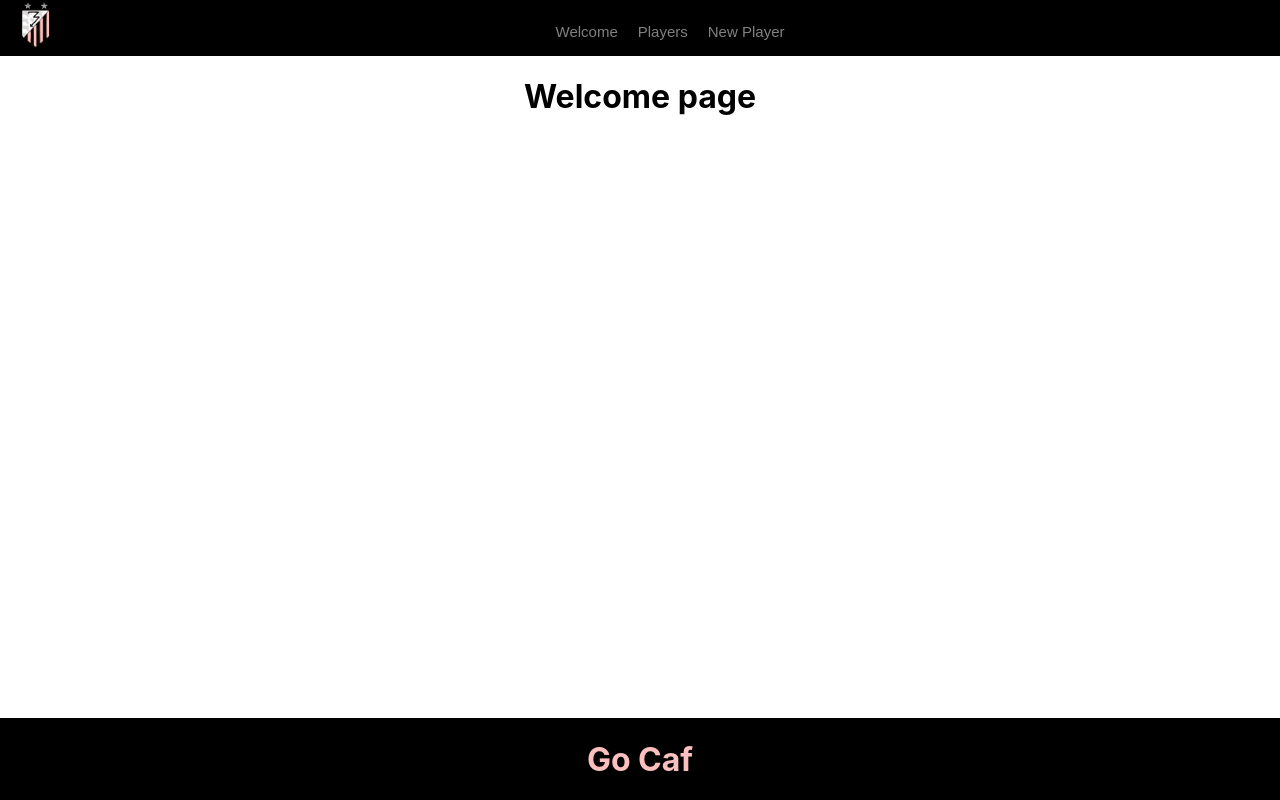
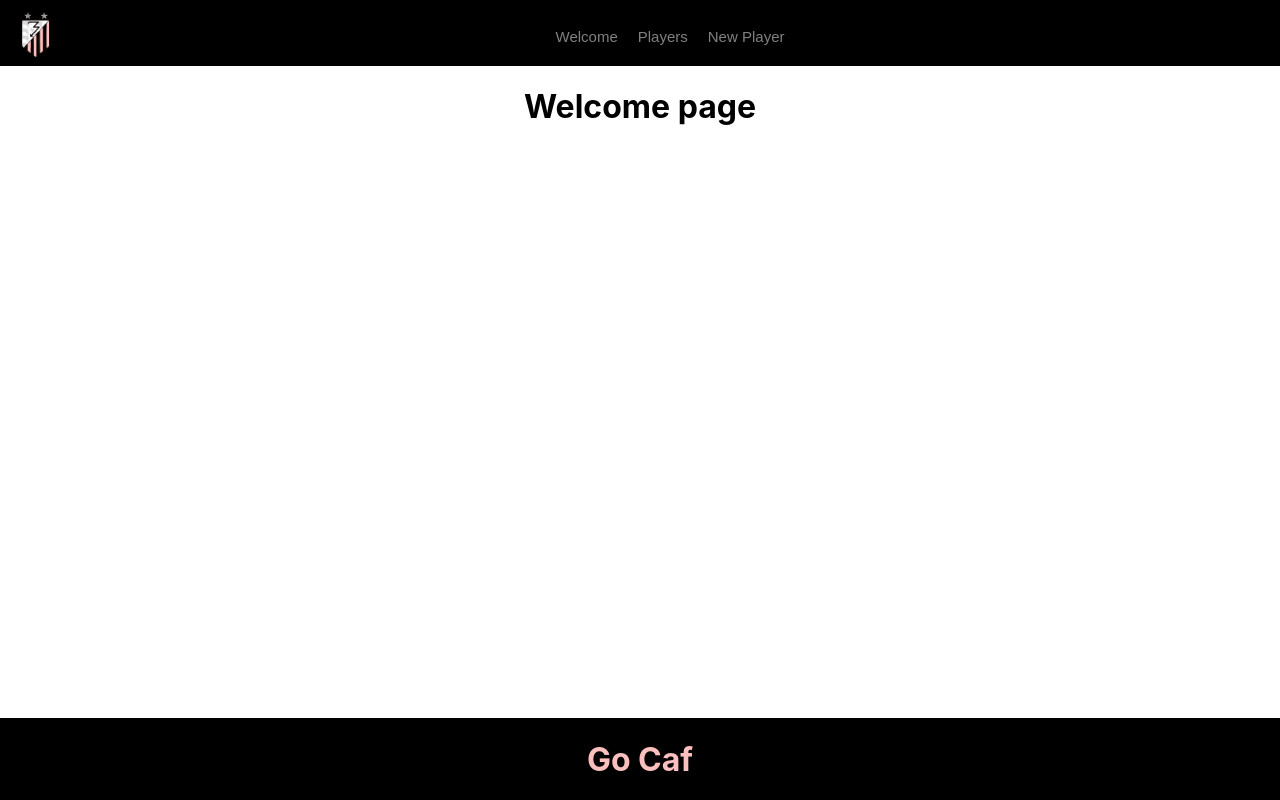
Before and after one commit to nachom12/CAFsite-frontend, a React (Create React App) app in the folder cafsite/: page / in a window 1280 px wide. Built offline with nearby package versions, Linux system fonts and the light colour scheme.

Commit message:
hotfix: logo margin top and link to welcome page

```diff
--- a/cafsite/src/assets/scss/components/header.scss
+++ b/cafsite/src/assets/scss/components/header.scss
@@ -3,7 +3,6 @@ $CAF_PINK: #fbbfbe;
 .header--title{
   display: flex;
   flex-direction: row;
-  // align-items: center;
   justify-content: space-around;
   background-color: black;
   color: $CAF_PINK;
@@ -14,6 +13,7 @@ $CAF_PINK: #fbbfbe;
   img {
     height: 50px;
     margin-left: 10px;
+    margin-top: 10px;
   }
 }
 
--- a/cafsite/src/components/Header.js
+++ b/cafsite/src/components/Header.js
@@ -23,9 +23,11 @@ const Header = ({ menuTabs }) => {
 
   return (
     <div className="header--title">
-      <div className="header--title__logo">
-        <img src={CAF} alt="caf logo" />
-      </div>
+      <Link to='/'>
+        <div className="header--title__logo">
+          <img src={CAF} alt="caf logo" onClick={() => setCurrentTab('welcome')} />
+        </div>
+      </Link>
       <div className="header--title__options">
         {menuTabs.map((menuTab) => {
           return (
```
